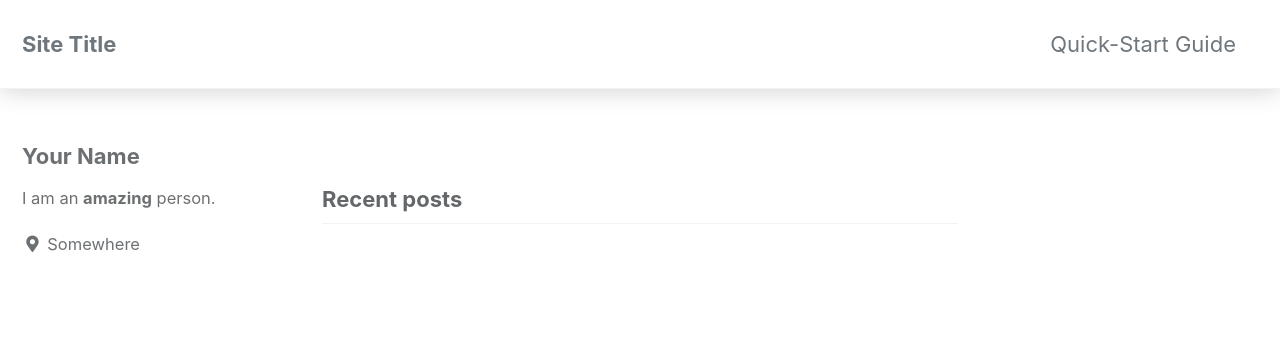
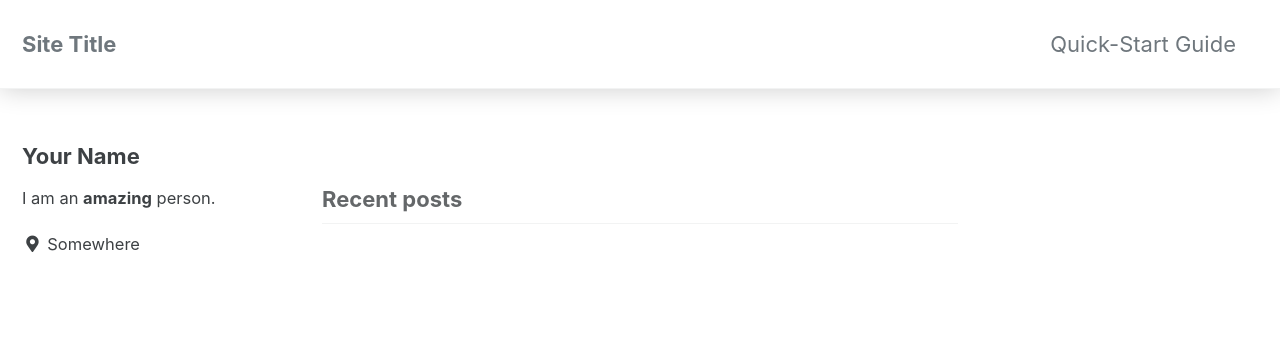
Before and after one commit to BOBDevStudio/Minimal-Mistakes-Fork-Theme, a Jekyll site: the page built from index.html, in a window 1280 px wide. Shown: the top 341 px of the page. Built offline with Jekyll 4.4.1, drawn with Linux system fonts in a browser that asks for light colours; cached includes are drawn as plain includes; the list of posts is cut into pages by our own code.

Commit message:
Updated _bob-custom-edits.scss

```diff
--- a/_sass/minimal-mistakes/_bob-custom-edits.scss
+++ b/_sass/minimal-mistakes/_bob-custom-edits.scss
@@ -248,6 +248,7 @@ div.bob-name-easter-egg {
 
 .sidebar {
   transition: initial;
+  opacity: initial;
 }
 
 h6 {
```
